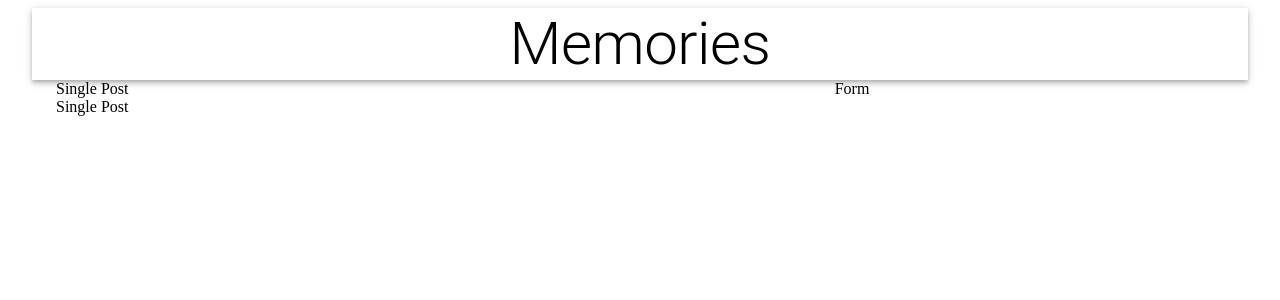
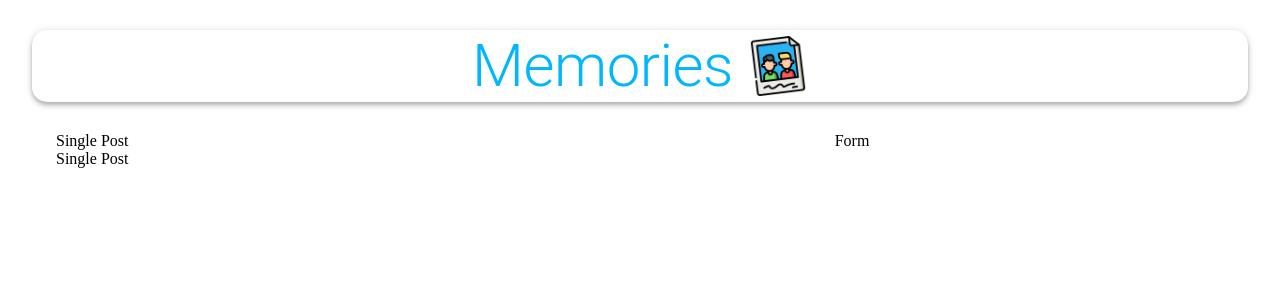
Before and after one commit to Mihailob5017/mern-memoties, a React (Create React App) app in the folder client/: page / in a window 1280 px wide. Shown: the top 300 px of the page. Built offline with nearby package versions, Linux system fonts and the light colour scheme.

Commit message:
added all the style files

```diff
--- a/client/src/App.js
+++ b/client/src/App.js
@@ -1,18 +1,24 @@
 import React from 'react';
 import { Container, AppBar, Typography, Grow, Grid } from '@material-ui/core';
 import memories from './images/memories.png';
-
+import useStyles from './styles';
 // Components
 import Posts from './components/Posts/Posts';
 import Form from './components/Form/Form';
 const App = () => {
+	const classes = useStyles();
 	return (
 		<Container maxWidth='lg'>
-			<AppBar position='static' color='inherit'>
-				<Typography variant='h2' align='center'>
+			<AppBar className={classes.appBar} position='static' color='inherit'>
+				<Typography className={classes.heading} variant='h2' align='center'>
 					Memories
 				</Typography>
-				{/* <img src={memories} alt='memories' height='30%' /> */}
+				<img
+					src={memories}
+					alt='memories'
+					height='60'
+					className={classes.image}
+				/>
 			</AppBar>
 			<Grow in>
 				<Container>
--- a/client/src/components/Form/Form.js
+++ b/client/src/components/Form/Form.js
@@ -1,6 +1,7 @@
 import React from 'react';
-
+import useStyles from './styles';
 const Form = () => {
+	const classes = useStyles();
 	return <div>Form</div>;
 };
 
--- a/client/src/components/Form/styles.js
+++ b/client/src/components/Form/styles.js
@@ -0,0 +1,24 @@
+import { makeStyles } from '@material-ui/core/styles';
+
+export default makeStyles((theme) => ({
+	root: {
+		'& .MuiTextField-root': {
+			margin: theme.spacing(1),
+		},
+	},
+	paper: {
+		padding: theme.spacing(2),
+	},
+	form: {
+		display: 'flex',
+		flexWrap: 'wrap',
+		justifyContent: 'center',
+	},
+	fileInput: {
+		width: '97%',
+		margin: '10px 0',
+	},
+	buttonSubmit: {
+		marginBottom: 10,
+	},
+}));
--- a/client/src/components/Posts/Post/Post.js
+++ b/client/src/components/Posts/Post/Post.js
@@ -1,6 +1,8 @@
 import React from 'react';
+import useStyles from './styles';
+const Post = () => {
+	const classes = useStyles();
 
-const Post = () => {
 	return <div>Single Post</div>;
 };
 
--- /dev/null
+++ b/client/src/components/Posts/Post/styles.js
@@ -0,0 +1,52 @@
+import { makeStyles } from '@material-ui/core/styles';
+
+export default makeStyles({
+	media: {
+		height: 0,
+		paddingTop: '56.25%',
+		backgroundColor: 'rgba(0, 0, 0, 0.5)',
+		backgroundBlendMode: 'darken',
+	},
+	border: {
+		border: 'solid',
+	},
+	fullHeightCard: {
+		height: '100%',
+	},
+	card: {
+		display: 'flex',
+		flexDirection: 'column',
+		justifyContent: 'space-between',
+		borderRadius: '15px',
+		height: '100%',
+		position: 'relative',
+	},
+	overlay: {
+		position: 'absolute',
+		top: '20px',
+		left: '20px',
+		color: 'white',
+	},
+	overlay2: {
+		position: 'absolute',
+		top: '20px',
+		right: '20px',
+		color: 'white',
+	},
+	grid: {
+		display: 'flex',
+	},
+	details: {
+		display: 'flex',
+		justifyContent: 'space-between',
+		margin: '20px',
+	},
+	title: {
+		padding: '0 16px',
+	},
+	cardActions: {
+		padding: '0 16px 8px 16px',
+		display: 'flex',
+		justifyContent: 'space-between',
+	},
+});
--- a/client/src/components/Posts/Posts.js
+++ b/client/src/components/Posts/Posts.js
@@ -1,8 +1,9 @@
 import React from 'react';
-
+import useStyles from './styles';
 // Components
 import Post from './Post/Post';
 const Posts = () => {
+	const classes = useStyles();
 	return (
 		<div>
 			<Post />
--- a/client/src/components/Posts/styles.js
+++ b/client/src/components/Posts/styles.js
@@ -0,0 +1,14 @@
+import { makeStyles } from '@material-ui/core/styles';
+
+export default makeStyles((theme) => ({
+	mainContainer: {
+		display: 'flex',
+		alignItems: 'center',
+	},
+	smMargin: {
+		margin: theme.spacing(1),
+	},
+	actionDiv: {
+		textAlign: 'center',
+	},
+}));
--- a/client/src/styles.js
+++ b/client/src/styles.js
@@ -0,0 +1,18 @@
+import { makeStyles } from '@material-ui/core/styles';
+
+export default makeStyles(() => ({
+	appBar: {
+		borderRadius: 15,
+		margin: '30px 0',
+		display: 'flex',
+		flexDirection: 'row',
+		justifyContent: 'center',
+		alignItems: 'center',
+	},
+	heading: {
+		color: 'rgba(0,183,255, 1)',
+	},
+	image: {
+		marginLeft: '15px',
+	},
+}));
```
Also changed, not shown: client/src/components/Posts/Post/style.js (deleted).
